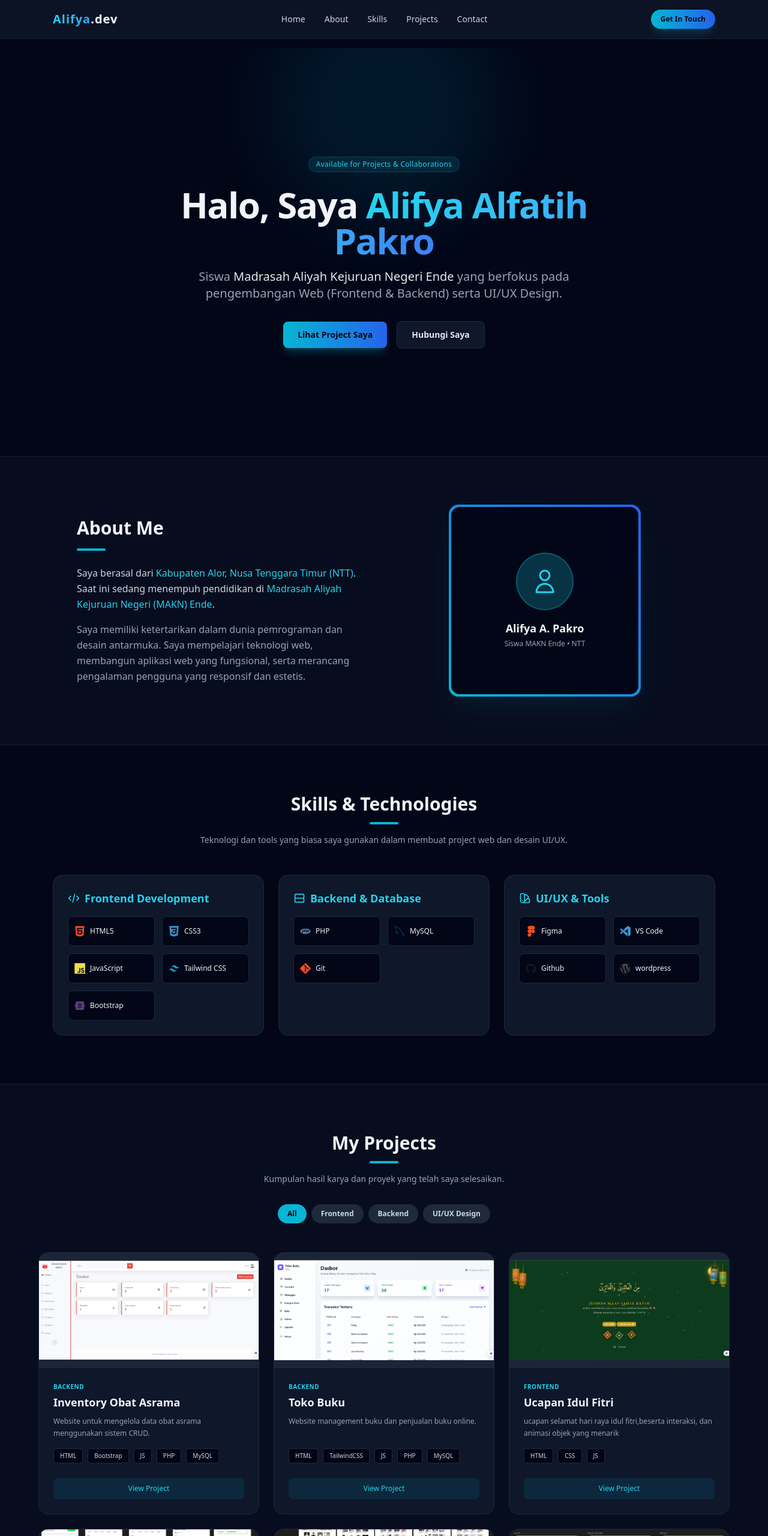
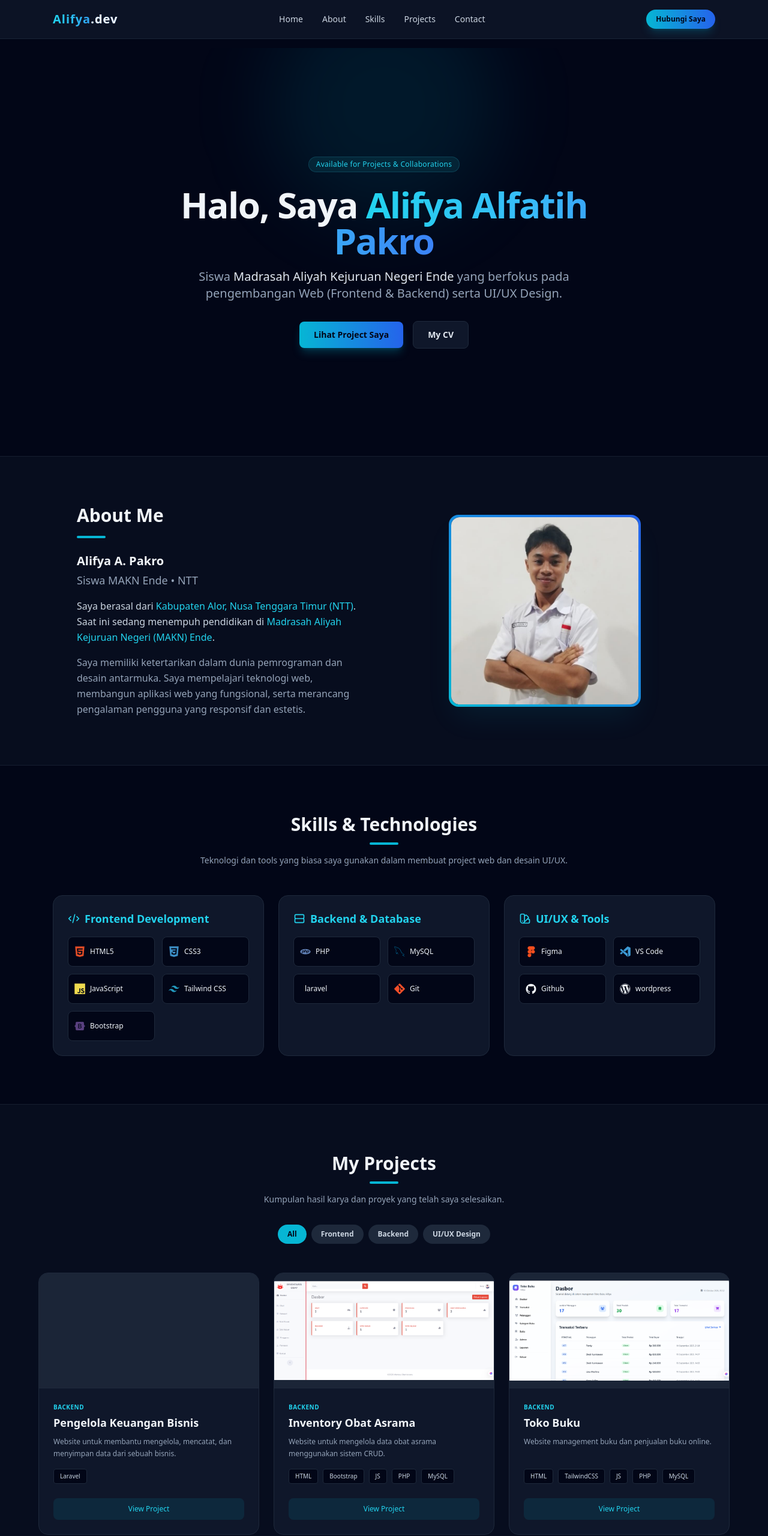
Before and after one commit to AlifyaPakro/Portofolio-AlifyaPakro, a plain HTML site: page index.html in a window 1280 px wide. Shown: the top 2560 px of the page at 60% size. Drawn offline with nearby package versions, Linux system fonts and the light colour scheme.

Commit message:
menambahkan foto, menambahkan project, dan memperbaiki beberapa icon skill

```diff
--- a/index.html
+++ b/index.html
@@ -8,7 +8,8 @@
   <script src="https://cdn.tailwindcss.com"></script>
   <script src="tailwind.config.js"></script>
   <!-- Simple Icons CDN untuk Icon Skill (Devicon / FontAwesome) -->
-  <link rel="stylesheet" href="https://cdn.jsdelivr.net/gh/devicons/devicon@v2.15.1/devicon.min.css">
+
+  <link rel="stylesheet" type='text/css' href="https://cdn.jsdelivr.net/gh/devicons/devicon@latest/devicon.min.css" />
 </head>
 <body class="bg-slate-950 text-slate-100 font-sans antialiased selection:bg-cyan-500 selection:text-slate-900">
 
@@ -26,7 +27,7 @@
         <a href="#contact" class="hover:text-cyan-400 transition-colors">Contact</a>
       </nav>
       <a href="#contact" class="hidden sm:inline-block px-4 py-2 text-xs font-semibold rounded-full bg-gradient-to-r from-cyan-500 to-blue-600 hover:from-cyan-400 hover:to-blue-500 text-slate-950 transition-all shadow-lg shadow-cyan-500/20">
-        Get In Touch
+        Hubungi Saya
       </a>
     </div>
   </header>
@@ -49,8 +50,8 @@
           <a href="#projects" class="px-6 py-3 text-sm font-semibold rounded-lg bg-gradient-to-r from-cyan-500 to-blue-600 text-slate-950 hover:opacity-90 transition-all shadow-lg shadow-cyan-500/25">
             Lihat Project Saya
           </a>
-          <a href="#contact" class="px-6 py-3 text-sm font-semibold rounded-lg bg-slate-900 border border-slate-800 text-slate-200 hover:border-slate-700 hover:bg-slate-800 transition-all">
-            Hubungi Saya
+          <a href="#" class="px-6 py-3 text-sm font-semibold rounded-lg bg-slate-900 border border-slate-800 text-slate-200 hover:border-slate-700 hover:bg-slate-800 transition-all">
+            My CV
           </a>
         </div>
       </div>
@@ -62,6 +63,8 @@
         <div>
           <h2 class="text-2xl sm:text-3xl font-bold mb-4 text-slate-100">About Me</h2>
           <div class="w-12 h-1 bg-cyan-500 rounded mb-6"></div>
+          <h3 class="font-bold text-xl text-slate-100">Alifya A. Pakro</h3>
+          <p class="text-lg text-slate-400 mt-1 mb-4">Siswa MAKN Ende • NTT</p>
           <p class="text-slate-300 leading-relaxed mb-4">
             Saya berasal dari <span class="text-cyan-400 font-medium">Kabupaten Alor, Nusa Tenggara Timur (NTT)</span>. Saat ini sedang menempuh pendidikan di <span class="text-cyan-400 font-medium">Madrasah Aliyah Kejuruan Negeri (MAKN) Ende</span>.
           </p>
@@ -71,15 +74,8 @@
         </div>
         <div class="flex justify-center">
           <div class="relative w-64 h-64 sm:w-80 sm:h-80 rounded-2xl bg-gradient-to-tr from-cyan-500 to-blue-600 p-1 shadow-2xl shadow-cyan-500/10">
-            <div class="w-full h-full bg-slate-950 rounded-[14px] flex flex-col items-center justify-center p-6 text-center">
-              <div class="w-24 h-24 rounded-full bg-cyan-950 border-2 border-cyan-500/30 flex items-center justify-center mb-4">
-                <svg class="w-12 h-12 text-cyan-400" fill="none" stroke="currentColor" viewBox="0 0 24 24">
-                  <path stroke-linecap="round" stroke-linejoin="round" stroke-width="1.5" d="M16 7a4 4 0 11-8 0 4 4 0 018 0zM12 14a7 7 0 00-7 7h14a7 7 0 00-7-7z" />
-                </svg>
-              </div>
-              <h3 class="font-bold text-lg text-slate-100">Alifya A. Pakro</h3>
-              <p class="text-xs text-slate-400 mt-1">Siswa MAKN Ende • NTT</p>
-            </div>
+            <img src="img/foto/WhatsApp Image 2026-10-13 at 10.37.45 (1).jpeg" class="w-full h-full bg-slate-950 rounded-[14px] flex flex-col items-center justify-center">
+            </img>
           </div>
         </div>
       </div>
@@ -133,6 +129,9 @@
               <i class="devicon-mysql-plain colored text-lg"></i> MySQL
             </div>
             <div class="flex items-center gap-2 p-2.5 rounded-lg bg-slate-950 border border-slate-800 text-xs font-medium">
+              <i class="devicon-laravel-original colored text-lg"></i> laravel
+            </div>
+            <div class="flex items-center gap-2 p-2.5 rounded-lg bg-slate-950 border border-slate-800 text-xs font-medium">
               <i class="devicon-git-plain colored text-lg"></i> Git
             </div>
 
@@ -153,10 +152,10 @@
               <i class="devicon-vscode-plain colored text-lg"></i> VS Code
             </div>
             <div class="flex items-center gap-2 p-2.5 rounded-lg bg-slate-950 border border-slate-800 text-xs font-medium">
-              <i class="devicon-github-plain colored text-lg"></i> Github
+              <i class="devicon-github-original text-lg"></i> Github
             </div>
             <div class="flex items-center gap-2 p-2.5 rounded-lg bg-slate-950 border border-slate-800 text-xs font-medium">
-              <i class="devicon-wordpress-plain colored text-lg"></i> wordpress
+              <i class="devicon-wordpress-plain text-lg"></i> wordpress
             </div>
           </div>
         </div>
@@ -184,6 +183,23 @@
         <div class="grid grid-cols-1 md:grid-cols-2 lg:grid-cols-3 gap-6">
 
           <!-- Project 1: Backend -->
+           <div class="project-card backend bg-slate-900 rounded-2xl overflow-hidden border border-slate-800 hover:border-slate-700 transition-all flex flex-col">
+            <div class="h-48 bg-slate-800/80 flex items-center justify-center border-b border-slate-800">
+              <img src="" alt="">
+            </div>
+            <div class="p-6 flex-1 flex flex-col">
+              <span class="text-[10px] font-bold uppercase tracking-wider text-cyan-400 mb-1">Backend</span>
+              <h3 class="text-lg font-bold text-slate-100 mb-2">Pengelola Keuangan Bisnis</h3>
+              <p class="text-slate-400 text-xs leading-relaxed mb-4 flex-1">
+                Website untuk membantu mengelola, mencatat, dan menyimpan data dari sebuah bisnis.
+              </p>
+              <div class="flex flex-wrap gap-2 mb-6">
+                <span class="px-2.5 py-1 rounded bg-slate-950 text-[10px] text-slate-300 border border-slate-800">Laravel</span>
+              </div>
+              <a href="https://github.com/AlifyaPakro/keuangan-penjualan" class="inline-flex items-center justify-center w-full py-2.5 text-xs font-medium rounded-lg bg-cyan-500/10 text-cyan-400 hover:bg-cyan-500 hover:text-slate-950 transition-all">View Project</a>
+            </div>
+          </div>
+
           <div class="project-card backend bg-slate-900 rounded-2xl overflow-hidden border border-slate-800 hover:border-slate-700 transition-all flex flex-col">
             <div class="h-48 bg-slate-800/80 flex items-center justify-center border-b border-slate-800">
               <img src="img/image copy.png" alt="">
@@ -315,17 +331,11 @@
 
       <div class="grid grid-cols-1 md:grid-cols-2 gap-10 bg-slate-900 p-8 rounded-2xl border border-slate-800">
         <!-- Form Kontak -->
-        <div class="flex items-center gap-2 p-2.5 rounded-lg bg-slate-950 border border-slate-800 text-xs font-medium">
-          <i class="devicon-whatsapp~-plain colored text-lg"></i>
-        </div>
 
         <!-- Informasi Info & Media Sosial -->
-        <div class="flex flex-col justify-between">
+        <div class="flex flex-col">
           <div>
-            <h3 class="text-base font-semibold text-slate-100 mb-3">Informasi Kontak</h3>
-            <p class="text-xs text-slate-400 leading-relaxed mb-6">
-              Terbuka untuk kesempatan magang atau proyek lepas (freelance).
-            </p>
+            <h3 class="text-base font-semibold text-slate-100 mb-3">Mari buat Suatu bersama</h3>
             <div class="space-y-3 text-xs text-slate-300">
               <div class="flex items-center gap-3">
                 <span class="text-cyan-400 font-semibold">Lokasi:</span> Kab. Alor, NTT / Ende, Indonesia
```
Also changed, not shown: img/foto/WhatsApp Image 2026-10-13 at 10.37.45 (1).jpeg (added).
